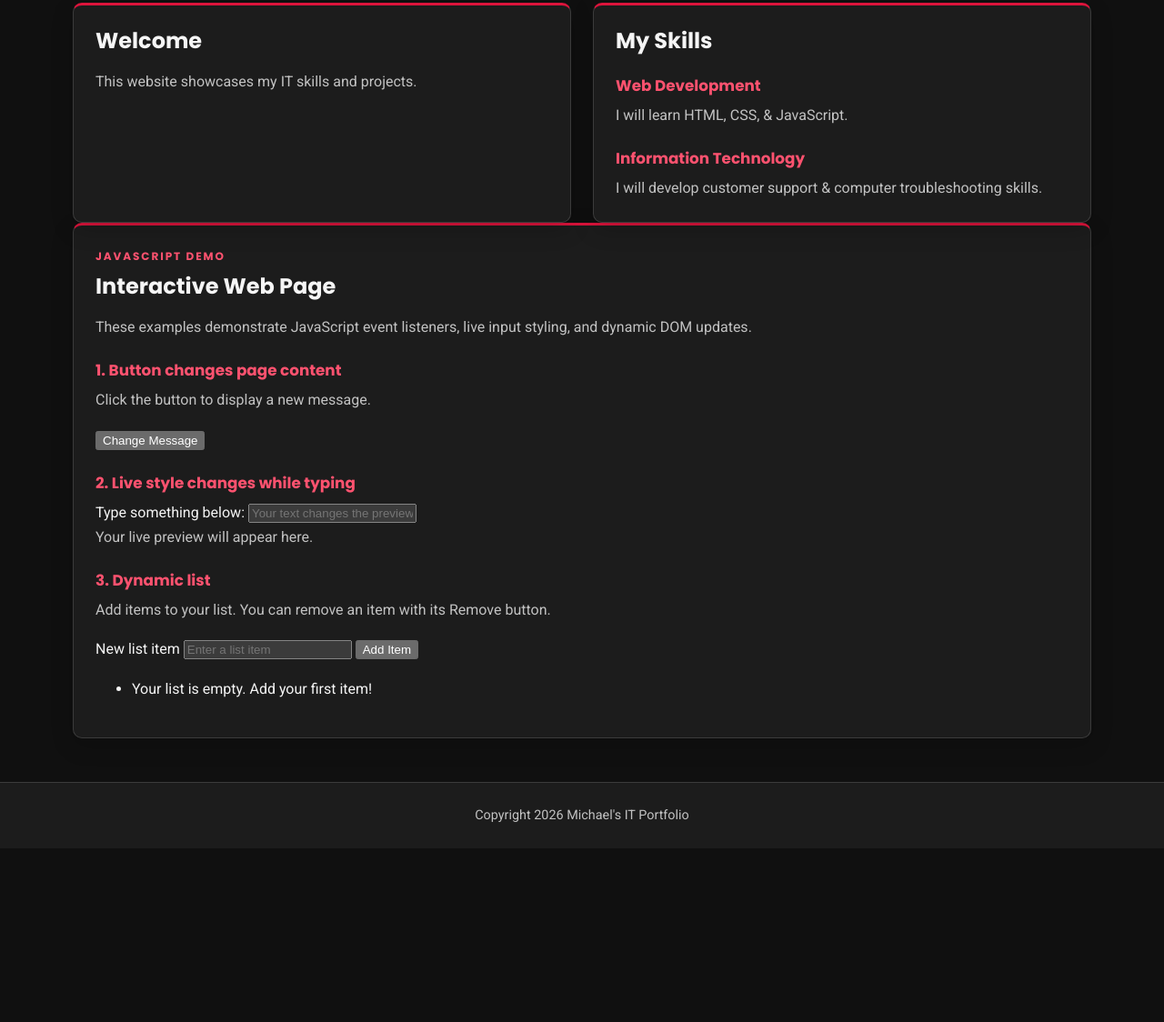
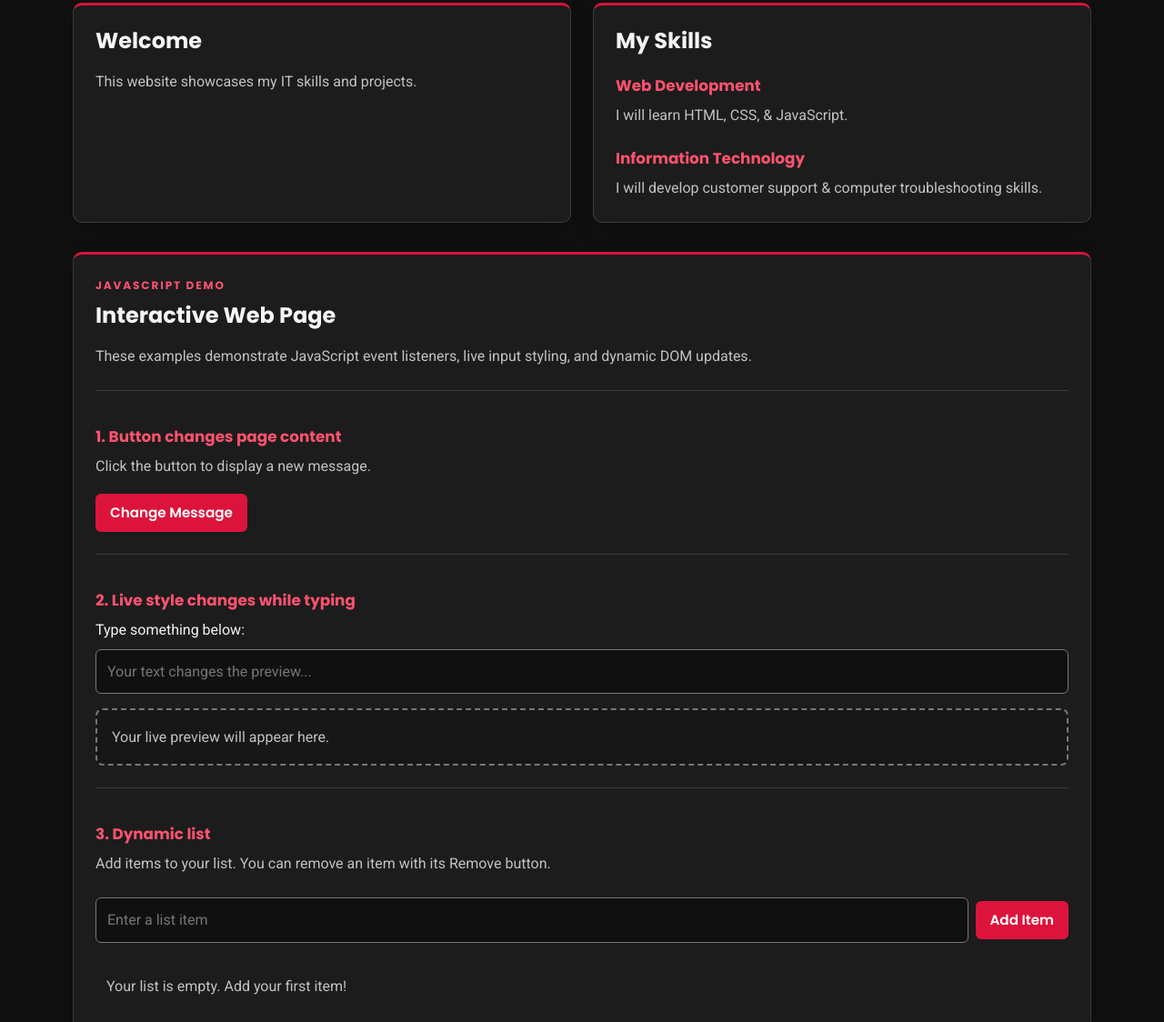
Before and after one commit to mikemorelli126/Morelli_ITWEBSITE_2026_With_CSS, a plain HTML site: page index.html in a window 1280 px wide. Shown: the part 481-1605 px from the top of the page at 91% size. Before the commit the page ends 1414 px from the top, so only its background shows below. Drawn offline with Linux system fonts and the light colour scheme.

Commit message:
Style interactive JavaScript demo components

```diff
--- a/styles.css
+++ b/styles.css
@@ -368,3 +368,125 @@ a {
     .nav-links.is-open { display: flex; }
     .nav-links a { width: 100%; text-align: center; }
 }
+
+
+/* JavaScript interaction lab */
+.interaction-lab {
+    margin-top: var(--space-4);
+}
+.interaction-example {
+    margin-top: var(--space-3);
+    padding-top: var(--space-2);
+    border-top: 1px solid var(--color-border);
+}
+.interaction-button,
+.remove-item-button {
+    min-height: 42px;
+    padding: 9px 16px;
+    border: 0;
+    border-radius: 6px;
+    background: var(--color-accent);
+    color: #fff;
+    font: 600 0.95rem "Poppins", sans-serif;
+    cursor: pointer;
+}
+.interaction-button:hover,
+.remove-item-button:hover {
+    background: #b81031;
+}
+.interaction-input {
+    width: 100%;
+    min-height: 44px;
+    margin: 8px 0;
+    padding: 10px 12px;
+    border: 1px solid #777;
+    border-radius: 6px;
+    background: #101010;
+    color: #fff;
+    font: inherit;
+}
+.interaction-input:focus {
+    outline: 3px solid #ff7188;
+    outline-offset: 2px;
+}
+.live-preview {
+    margin-top: 8px;
+    padding: 16px;
+    border: 2px dashed #777;
+    border-radius: 8px;
+    background: #171717;
+    transition: background-color 150ms ease, border-color 150ms ease;
+}
+.live-preview p {
+    margin: 0;
+    color: var(--color-muted);
+}
+.live-preview.has-content {
+    border: 2px solid #ff526f;
+    background: #351522;
+}
+.live-preview.has-content p {
+    color: #fff;
+}
+.list-form {
+    display: flex;
+    flex-wrap: wrap;
+    align-items: center;
+    gap: 8px;
+}
+.list-form .interaction-input {
+    flex: 1 1 220px;
+    width: auto;
+}
+.dynamic-list {
+    display: grid;
+    gap: 8px;
+    margin: 16px 0 0;
+    padding: 0;
+    list-style: none;
+}
+.dynamic-list-item {
+    display: flex;
+    justify-content: space-between;
+    align-items: center;
+    gap: 12px;
+    padding: 10px 12px;
+    border: 1px solid var(--color-border);
+    border-radius: 6px;
+    background: var(--color-surface-raised);
+    overflow-wrap: anywhere;
+}
+.dynamic-list-item span {
+    min-width: 0;
+}
+.remove-item-button {
+    flex: 0 0 auto;
+    min-height: 36px;
+    padding: 6px 10px;
+    font-size: 0.85rem;
+}
+.list-empty {
+    padding: 10px 12px;
+    color: var(--color-muted);
+}
+.visually-hidden {
+    position: absolute;
+    width: 1px;
+    height: 1px;
+    padding: 0;
+    margin: -1px;
+    overflow: hidden;
+    clip: rect(0, 0, 0, 0);
+    white-space: nowrap;
+    border: 0;
+}
+@media (max-width: 520px) {
+    .list-form {
+        align-items: stretch;
+        flex-direction: column;
+    }
+    .list-form .interaction-input,
+    .list-form .interaction-button {
+        width: 100%;
+    }
+}
```
